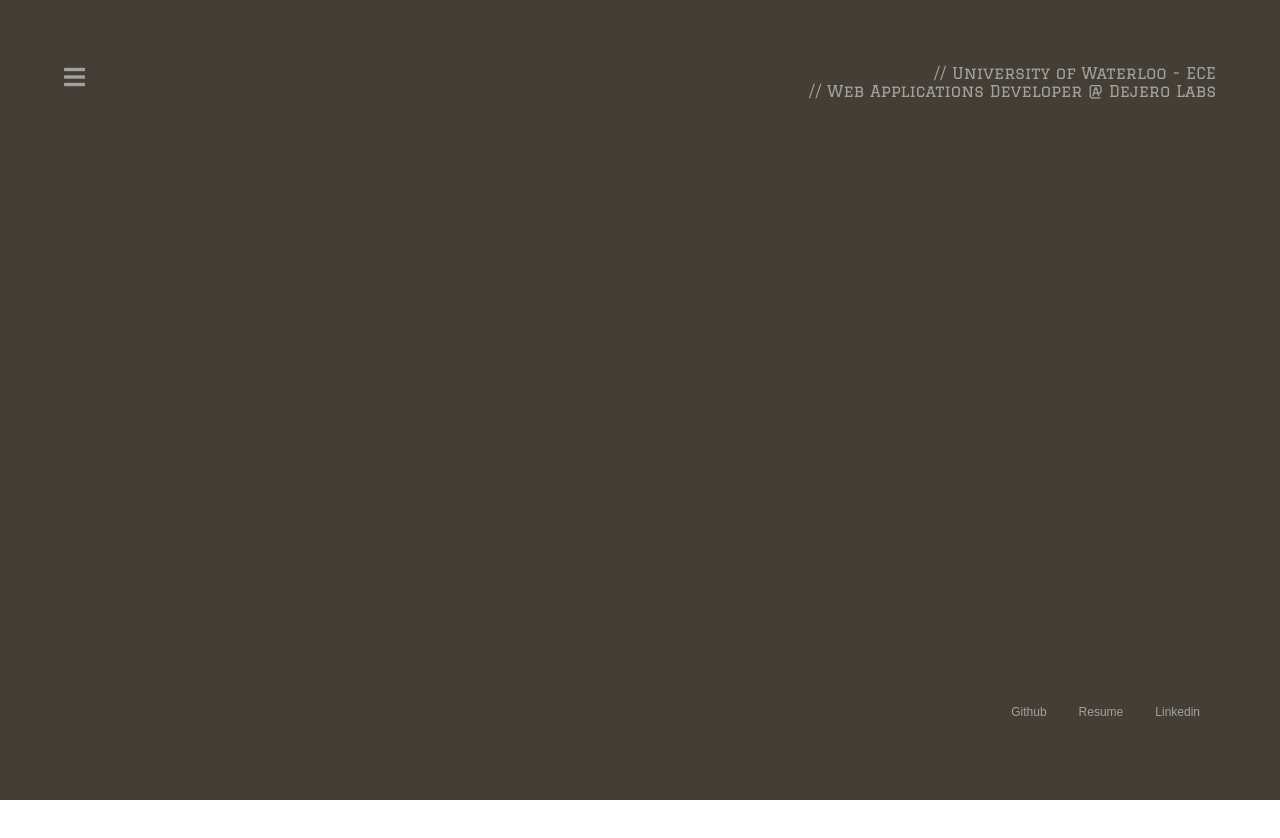
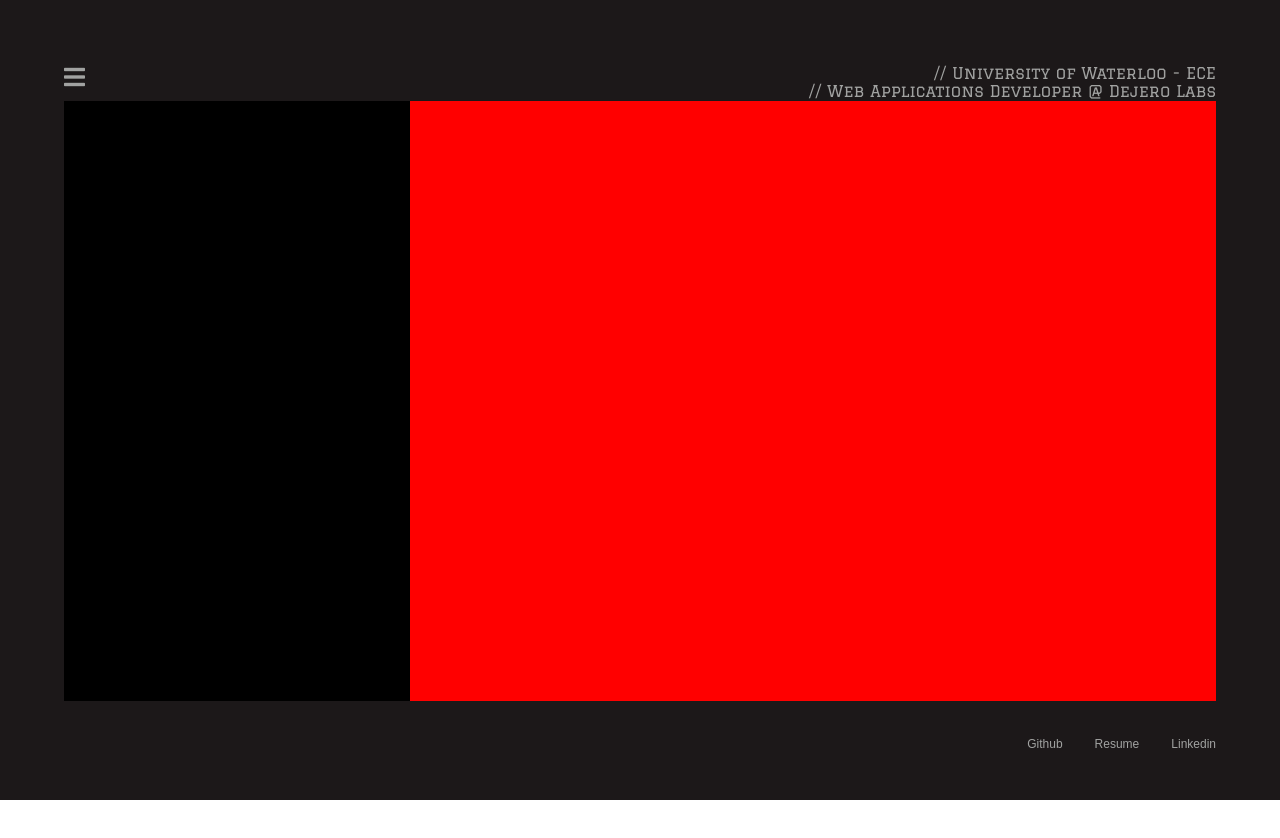
Before and after one commit to justinli0423/home, a React (Create React App) app: page / in a window 1280 px wide. Shown: the top 838 px of the page. Before the commit the page ends 800 px from the top, so only its background shows below. Built offline with nearby package versions, Linux system fonts and the light colour scheme; a web font is replaced by a local one.

Commit message:
Added grid for mainframe

```diff
--- a/src/App.js
+++ b/src/App.js
@@ -1,3 +1,4 @@
+/* eslint-disable react/jsx-indent-props */
 /* eslint-disable no-plusplus */
 import React from 'react';
 import styled from 'styled-components';
@@ -7,6 +8,7 @@ import Menu from './Components/Menu';
 import Colors from './Components/Data/Colors';
 import MyInfo from './Components/MyInfo';
 import FooterLink from './Components/FooterLink';
+import Container from './Components/Container';
 
 const myInfo = {
   education: '// University of Waterloo - ECE',
@@ -15,11 +17,14 @@ const myInfo = {
 
 const App = () => (
   <Wrapper
-    className="db"
+    className="db relative"
+  >
+    <Row
+      className="fl mt5 ml5 mr5 w-90 h-100 relative"
     >
       <Menu />
       <span
-      className="dib mr5 mt5 f5 fr"
+      className="dib f5 fr"
       >
         <MyInfo
         textToType={myInfo.education}
@@ -28,9 +33,9 @@ const App = () => (
         textToType={myInfo.currentJob}
         />
       </span>
-
-    <div
-      className="dib mr5 mb5 f7 fr absolute right-0 bottom-0"
+      <Container />
+      <FooterContainer
+      className="flex mb5 f7 w-100 absolute flex-row bottom-2 justify-end"
       >
         <FooterLink
         caption="Github"
@@ -44,16 +49,25 @@ const App = () => (
         caption="Linkedin"
         href="https://www.linkedin.com/in/jli0423/"
         />
-    </div>
+      </FooterContainer>
+    </Row>
   </Wrapper>
 );
 
 const Wrapper = styled.div`
   width: 100vw;
   height: 100vh;
-  background-color: ${Colors.darkBrown};
-  /* add after */
-  /* background-image: url('./img/background.png'); */
+  background-color: #1c1819;
+  /* maybe add after */
+  /* background-image: url(./img/noiseBackground.png); */
+`;
+
+const FooterContainer = styled.div`
+
+`;
+
+const Row = styled.div`
+
 `;
 
 export default App;
--- a/src/Components/Container.js
+++ b/src/Components/Container.js
@@ -1,2 +1,27 @@
 import React from 'react';
 import styled from 'styled-components';
+
+const Container = () => (
+  <BigContainer
+    className="fl w-100 h-100"
+  >
+    <WrapperName
+      className="fl h-75 w-30"
+    />
+    <WrapperInfo
+      className="fl h-75 w-70"
+    />
+  </BigContainer>
+);
+
+const WrapperName = styled.div`
+  background-color: black;
+`;
+
+const WrapperInfo = styled.div`
+  background-color: red;
+`;
+
+const BigContainer = styled.div``;
+
+export default Container;
--- a/src/Components/FooterLink.js
+++ b/src/Components/FooterLink.js
@@ -7,7 +7,7 @@ const FooterLink = props => (
   <Wrapper
     href={props.href}
     target="_blank"
-    className="dib ma3 link"
+    className="dib ma3 link relative"
   >
     { props.caption }
   </Wrapper>
@@ -15,6 +15,35 @@ const FooterLink = props => (
 
 const Wrapper = styled.a`
   color: ${Colors.darkGrey};
+  &:last-child {
+    margin-right: 0;
+  }
+  &::before {
+    content: '';
+    position: absolute;
+    top: 1.4em;
+    left: 25%;
+    transform: translate(-50%, -50%);
+    width: 40%;
+    height: 2px;
+    opacity: 0;
+    z-index: 1;
+    border-radius: 50%;
+    background-color: ${Colors.darkGrey};
+    transition: all .5s;
+  }
+  &:active,
+  &:focus,
+  &:visited, {
+    border: none;
+  }
+  &:hover {
+    cursor: pointer;
+  }
+  &:hover&::before {
+    opacity: 1;
+    left: 78%;
+  }
 `;
 
 export default FooterLink;
--- a/src/Components/Menu.js
+++ b/src/Components/Menu.js
@@ -47,7 +47,7 @@ export default class Menu extends Component {
     return (
       <Wrapper>
         <span
-          className="dib ml5 mt5 f3"
+          className="dib f3"
           role="button"
           onClick={() => this.menuStateChanged(this)}
         >
```
Also changed, not shown: src/img/background.png (deleted), src/img/noiseBackground.png (added). Lines whose indentation alone changed are shown as unchanged.
